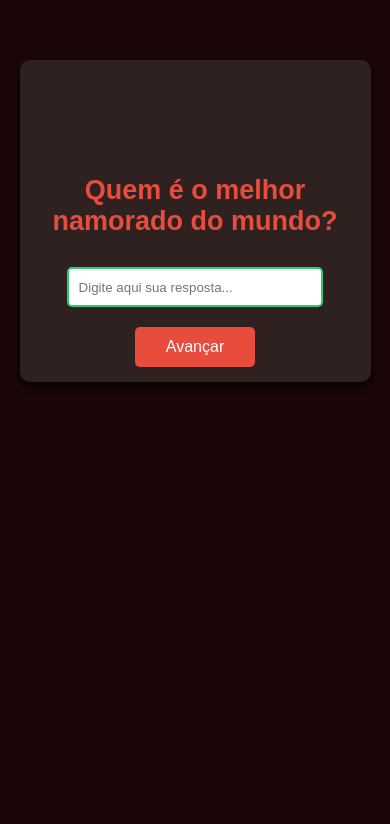
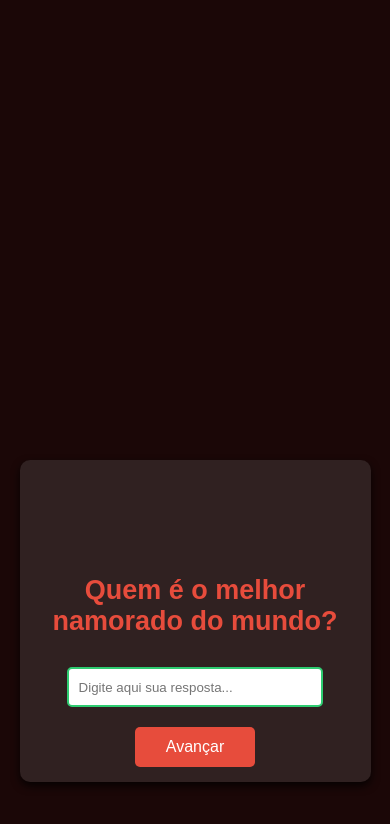
Before and after one commit to gabrielc2003/jogo-memoria-lorena, a plain HTML site: page index.html in a window 390 px wide. Drawn offline with Linux system fonts and the light colour scheme; some packages are replaced by stand-ins of ours; a script that the page names is missing.

Commit message:
ajustei container

```diff
--- a/style.css
+++ b/style.css
@@ -182,7 +182,7 @@ button:hover,
     }
 
     .container {
-        margin-top: 60px;
+        margin-top: 460px;
         margin-bottom: 50px;
         padding: 15px;
     }
```
